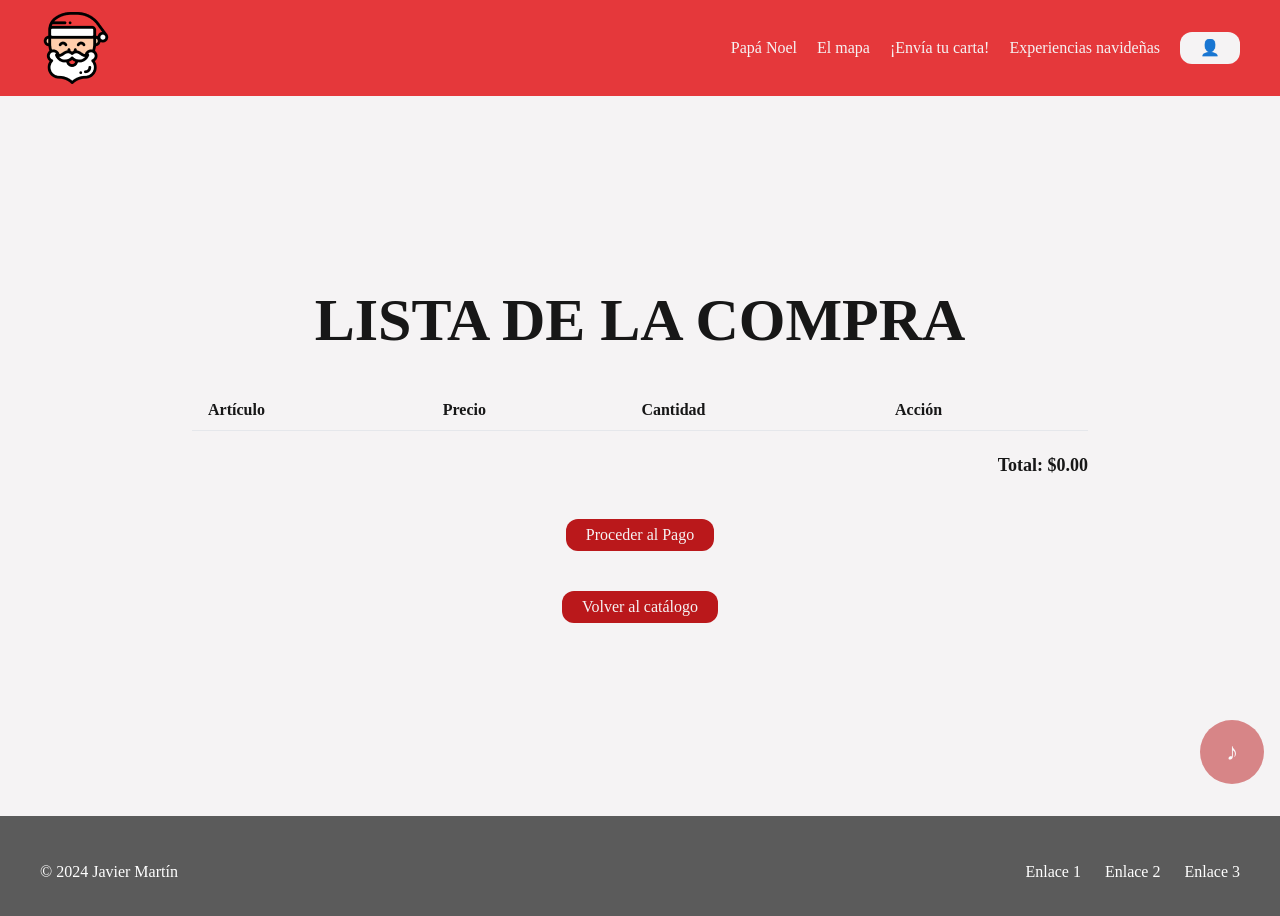
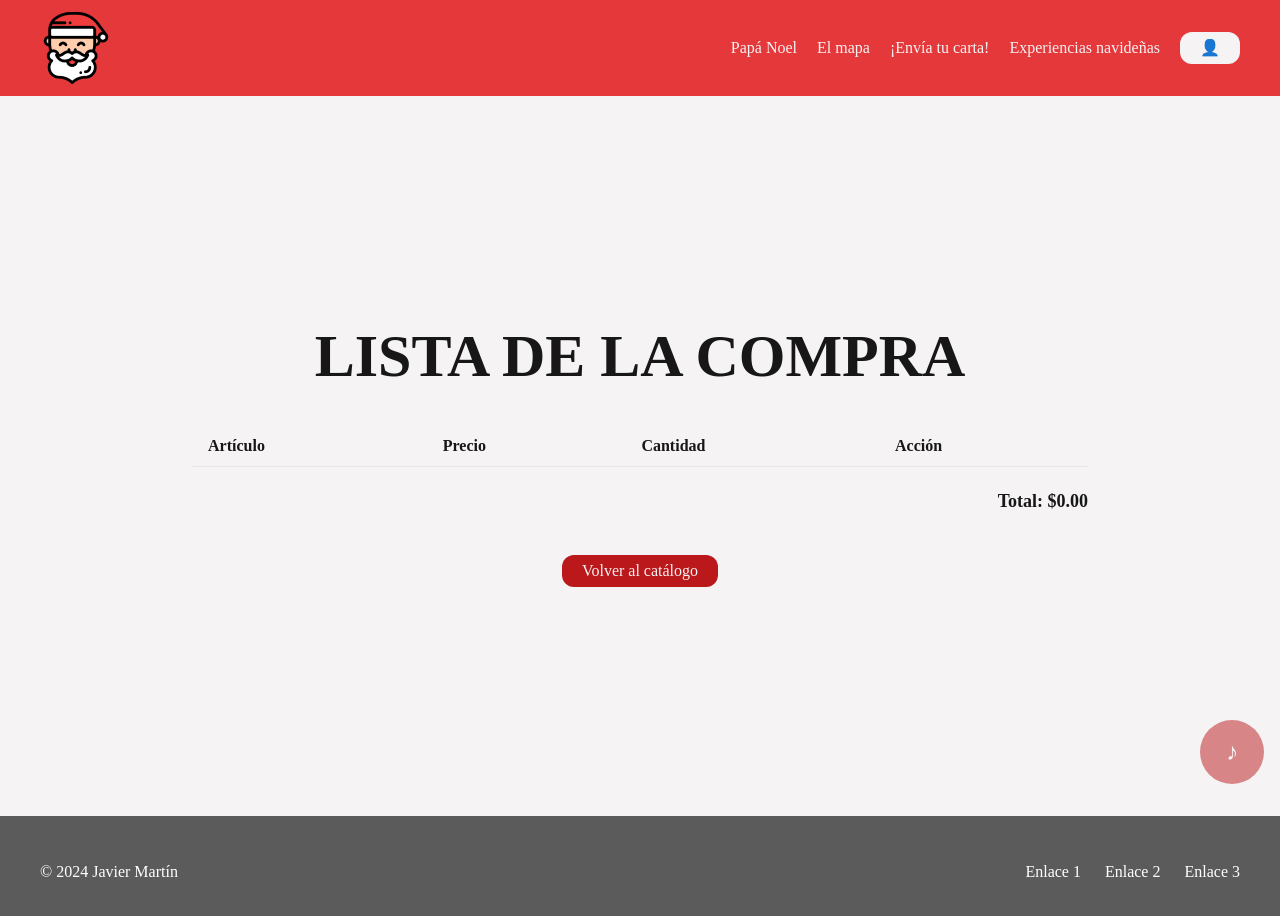
Before and after one commit to jmartinpizarro/ui-p4, a Next.js app: page /listacompra in a window 1280 px wide. Shown: the top 916 px of the page. Built offline with nearby package versions, Linux system fonts and the light colour scheme.

Commit message:
mini arreglos

```diff
--- a/src/app/listacompra/page.tsx
+++ b/src/app/listacompra/page.tsx
@@ -96,8 +96,7 @@ export default function ShoppingList() {
                 </div>
 
                 {/* Botón para continuar con el pago */}
-                <RedButton text="Proceder al Pago" clicked="/checkout" />
-                <RedButton text= "Volver al catálogo" clicked="/toycatalogue" />
+                <RedButton text= "Volver al catálogo" clicked="/toycatalogueadult" />
             </section>
 
             {/* Footer en la parte inferior */}
```
